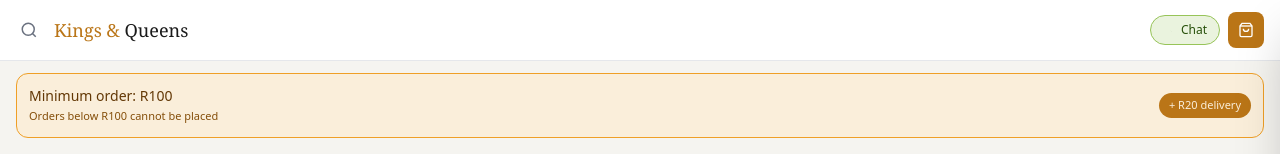
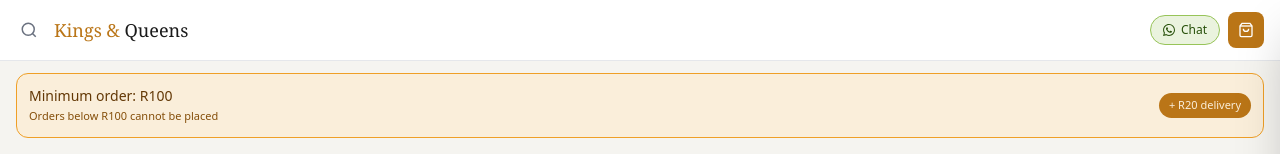
Before and after one commit to MondeNel/Delivery-app, a React (Vite) app in the folder kq/: page / in a window 1280 px wide. Shown: the top 154 px of the page. Built offline with nearby package versions, Linux system fonts and the light colour scheme.

Commit message:
Fix truncated WhatsApp icon path in Header

```diff
--- a/kq/src/components/Header.jsx
+++ b/kq/src/components/Header.jsx
@@ -25,7 +25,7 @@
              target="_blank" rel="noreferrer"
              className="flex items-center gap-1.5 bg-green-light border border-green-border text-green-text px-3 py-1.5 rounded-full text-xs font-medium">
             <svg width="12" height="12" fill="currentColor" viewBox="0 0 24 24">
-              <path d="M17.472 14.382c-.297-.149-1.758-.867-2.03-.967..."/>
+              <path d="M17.472 14.382c-.297-.149-1.758-.867-2.03-.967-.273-.099-.471-.148-.67.15-.197.297-.767.966-.94 1.164-.173.199-.347.223-.644.075-.297-.15-1.255-.463-2.39-1.475-.883-.788-1.48-1.761-1.653-2.059-.173-.297-.018-.458.13-.606.134-.133.298-.347.446-.52.149-.174.198-.298.298-.497.099-.198.05-.371-.025-.52-.075-.149-.669-1.612-.916-2.207-.242-.579-.487-.5-.669-.51-.173-.008-.371-.01-.57-.01-.198 0-.52.074-.792.372-.272.297-1.04 1.016-1.04 2.479 0 1.462 1.065 2.875 1.213 3.074.149.198 2.096 3.2 5.077 4.487.709.306 1.262.489 1.694.625.712.227 1.36.195 1.871.118.571-.085 1.758-.719 2.006-1.413.248-.694.248-1.289.173-1.413-.074-.124-.272-.198-.57-.347m-5.421 7.403h-.004a9.87 9.87 0 01-5.031-1.378l-.361-.214-3.741.982.998-3.648-.235-.374a9.86 9.86 0 01-1.51-5.26c.001-5.45 4.436-9.884 9.888-9.884 2.64 0 5.122 1.03 6.988 2.898a9.825 9.825 0 012.893 6.994c-.003 5.45-4.437 9.884-9.885 9.884m8.413-18.297A11.815 11.815 0 0012.05 0C5.495 0 .16 5.335.157 11.892c0 2.096.547 4.142 1.588 5.945L.057 24l6.305-1.654a11.882 11.882 0 005.683 1.448h.005c6.554 0 11.89-5.335 11.893-11.893a11.821 11.821 0 00-3.48-8.413z"/>
             </svg>
             Chat
           </a>
```
